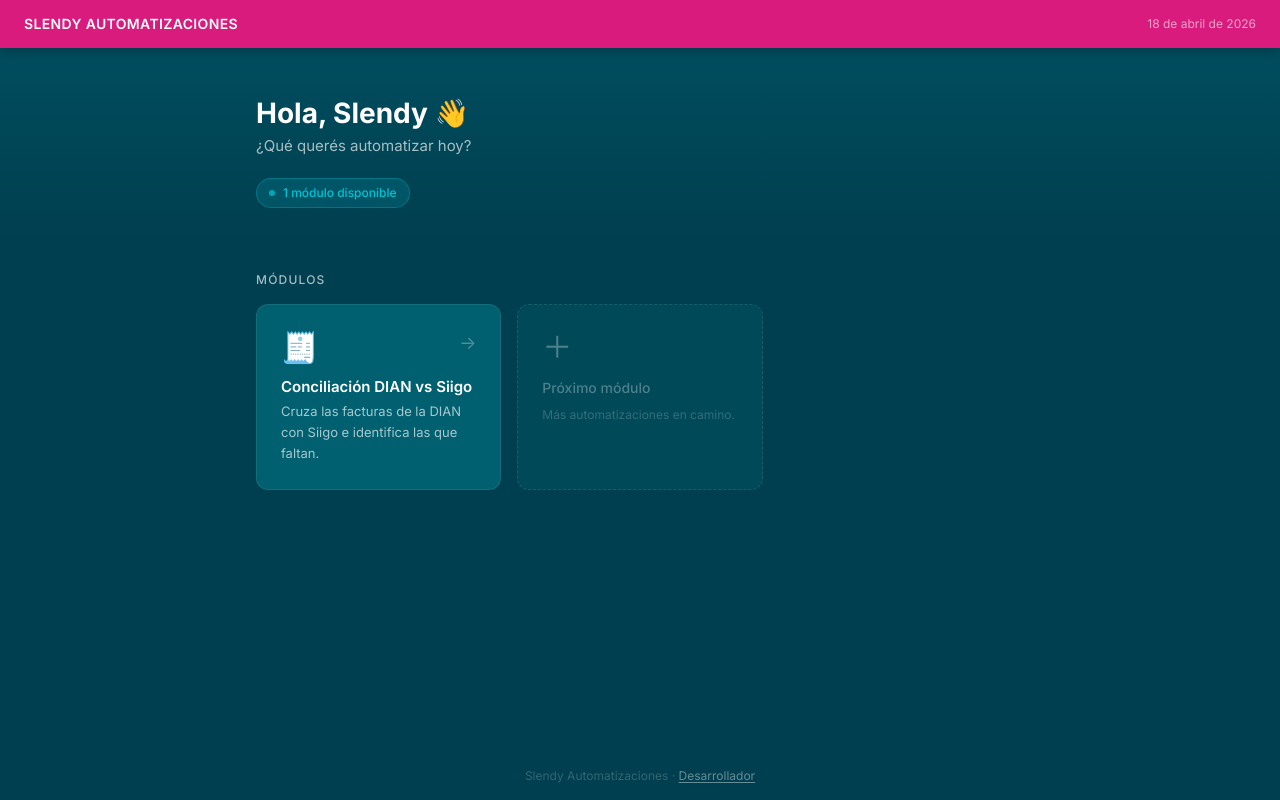
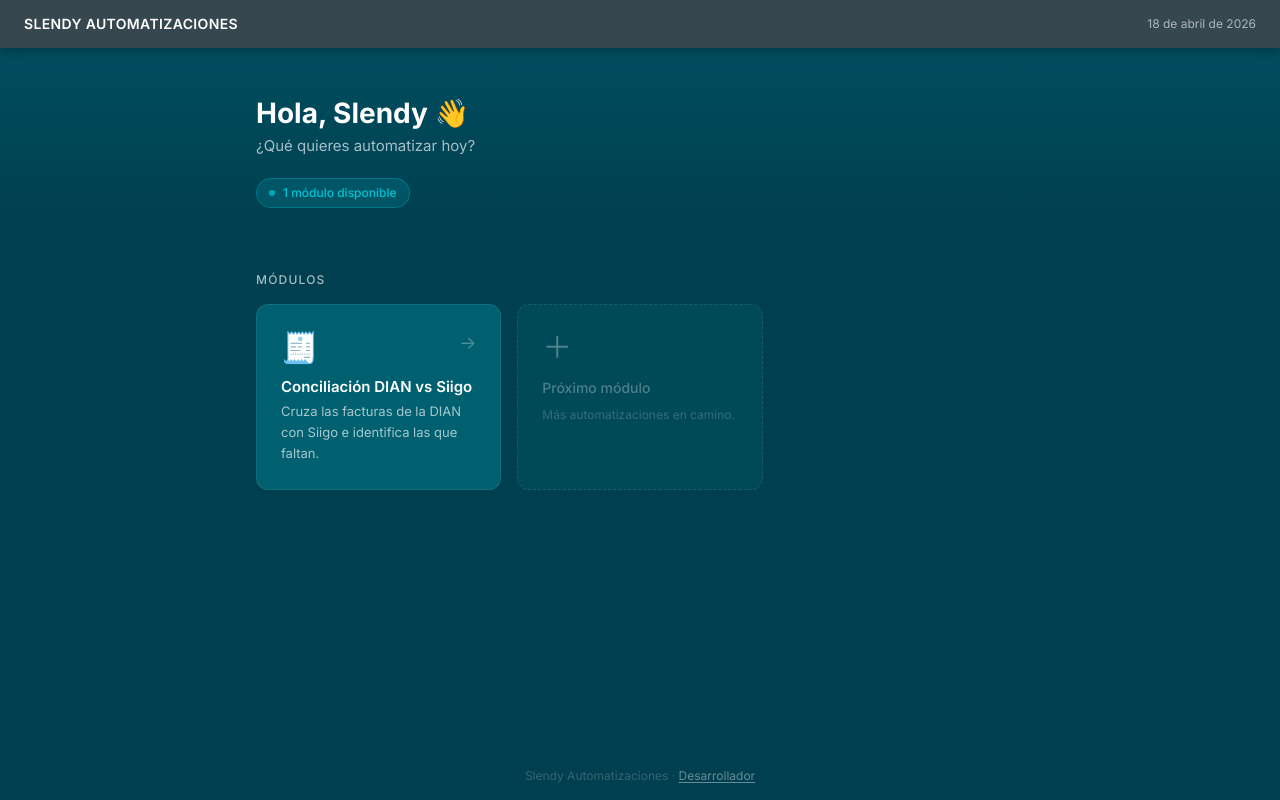
Before and after one commit to CratosCamilo/automatizaciones_sd, a Next.js app: page / in a window 1280 px wide. Built offline with nearby package versions, Linux system fonts and the light colour scheme.

Commit message:
navbar gris

```diff
--- a/components/Layout.js
+++ b/components/Layout.js
@@ -11,7 +11,7 @@ export default function Layout({ children, title = 'Slendy Automatizaciones' })
 
       {/* Barra superior magenta */}
       <header className="sticky top-0 z-50 flex items-center justify-between px-6 h-12"
-              style={{ background: '#D81B7C', boxShadow: '0 2px 12px rgba(0,0,0,0.3)' }}>
+              style={{ background: '#37474F', boxShadow: '0 2px 12px rgba(0,0,0,0.3)' }}>
         <Link href="/" className="text-white font-semibold text-sm tracking-wide hover:opacity-80 transition-opacity">
           SLENDY AUTOMATIZACIONES
         </Link>
--- a/pages/index.js
+++ b/pages/index.js
@@ -24,7 +24,7 @@ export default function Dashboard() {
               Hola, Slendy 👋
             </h1>
             <p className="text-secondary mt-1 text-[15px]">
-              ¿Qué querés automatizar hoy?
+              ¿Qué quieres automatizar hoy?
             </p>
 
             {/* Badge contador */}
```
Also changed, not shown: 1 other file (tests, documents, lock files or other folders).
